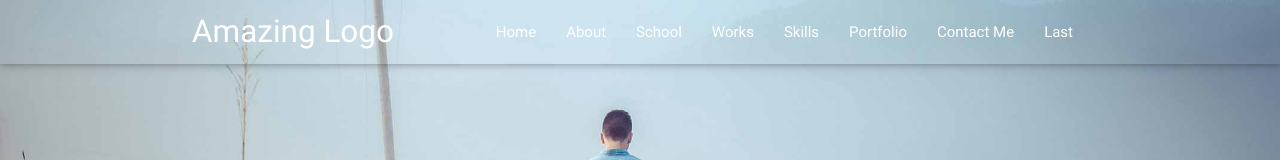
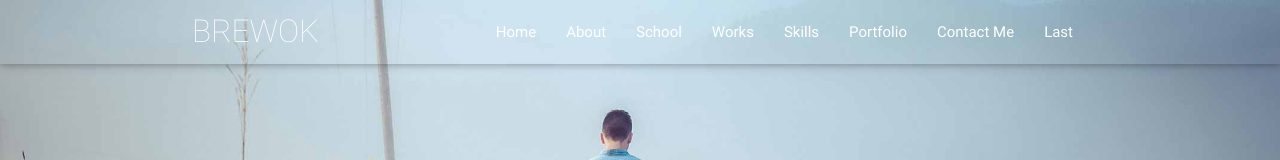
Before and after one commit to pancasutresna/brewok, a plain HTML site: page index.html in a window 1280 px wide. Shown: the top 160 px of the page. Drawn offline with nearby package versions, Linux system fonts and the light colour scheme.

Commit message:
Change text Amazing Logo into another a logo

```diff
--- a/assets/scss/style.scss
+++ b/assets/scss/style.scss
@@ -71,6 +71,10 @@ h1 {
   padding: 0;
 }
 
+.brand-logo{
+  font-weight: 100;
+}
+
 /* Fixed header and footer.
  * --------------------------------------- */
 #footer {
--- a/index.html
+++ b/index.html
@@ -21,7 +21,7 @@
 <div id="header" class="navbar-container navbar-fixed cyan-text">
     <nav class="transparent z-depth-1" role="navigation">
         <div class="container">
-            <a id="logo-container" href="#" class="brand-logo">Amazing Logo</a>
+            <a id="logo-container" href="#" class="brand-logo">BREWOK</a>
             <ul class="right hide-on-med-and-down">
                 <li><a href="#home">Home</a></li>
                 <li><a href="#about">About</a></li>
```
Also changed, not shown: assets/css/style.css, 2 other files.
